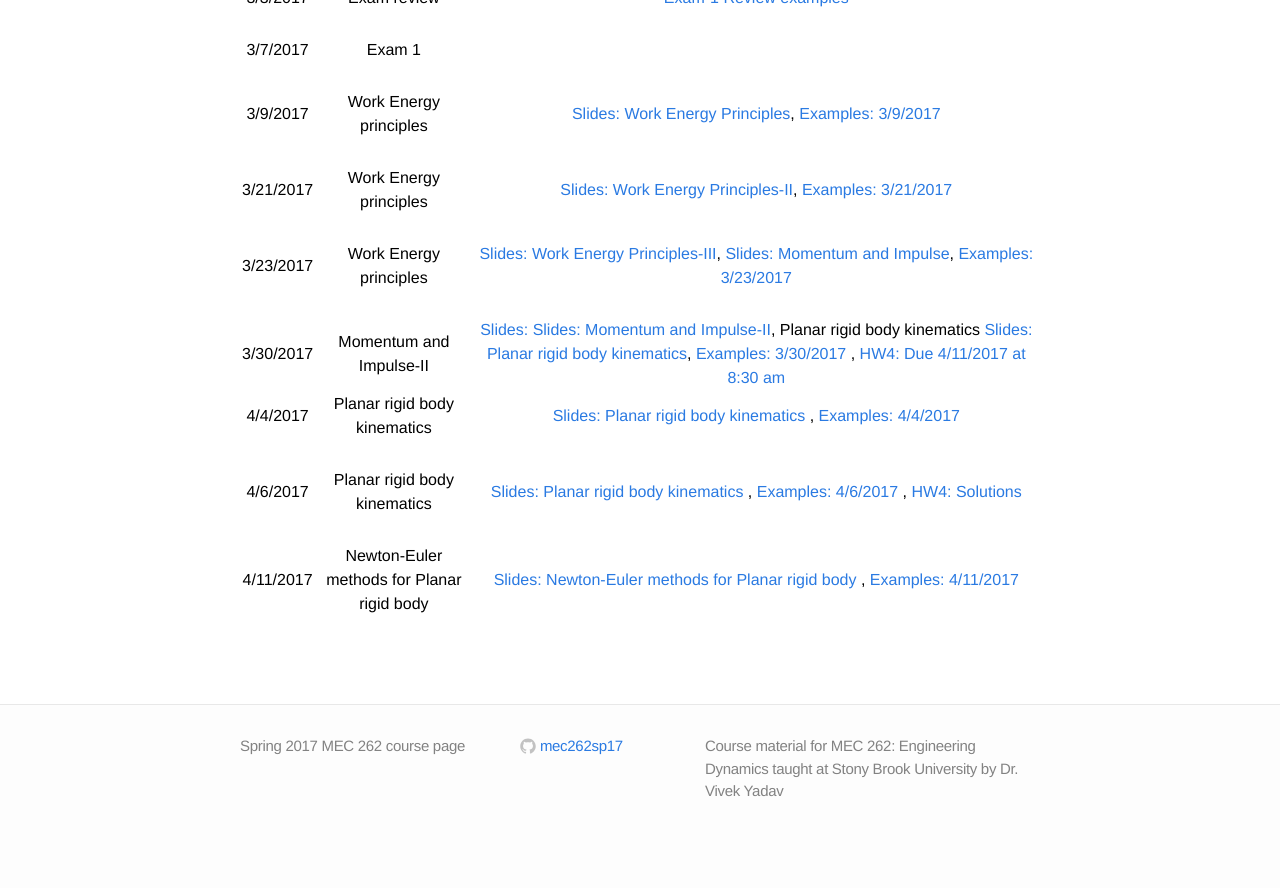
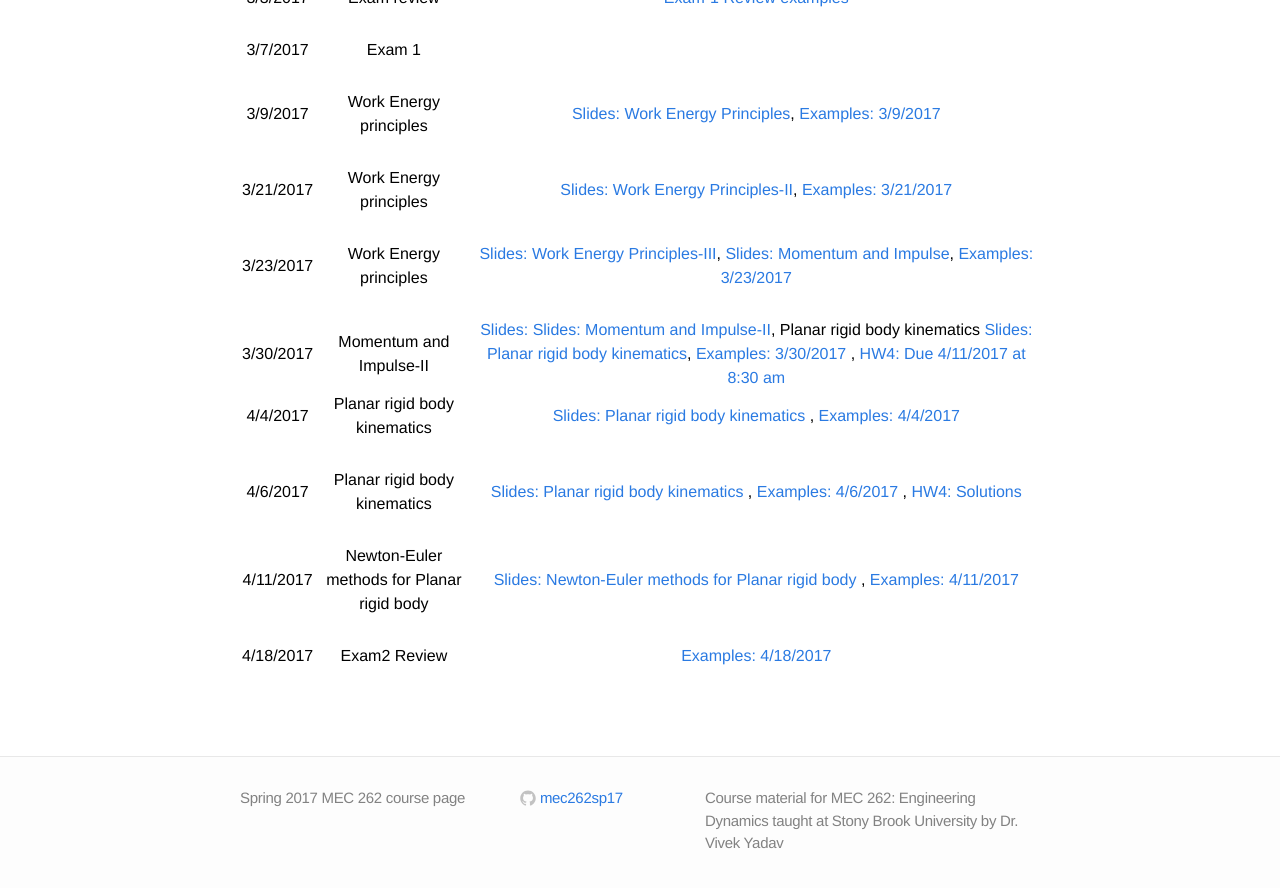
Before and after one commit to mec262sp17/mec262sp17.github.io, a Jekyll site: the page built from Course_materials.md, in a window 1280 px wide and 900 px high, scrolled down 1146 px. Shown: the top 888 px of the window. Built offline with Jekyll 4.4.1, drawn with Linux system fonts in a browser that asks for light colours; before the commit the page ends 1994 px from its top, so only the background shows below that.

Commit message:
Update Course_materials.md

```diff
--- a/Course_materials.md
+++ b/Course_materials.md
@@ -52,3 +52,5 @@
 | | | |
 |       4/11/2017    | Newton-Euler methods for  Planar rigid body  | [Slides: Newton-Euler methods for  Planar rigid body](https://mec262sp17.github.io/Presentations/Ch7_NewtonEuler_Planar_Rigid_Body.html#/)  ,  [Examples: 4/11/2017](https://mec262sp17.github.io/Notes/examples_4_11_2017_mec262.pdf)  |
 | | | |
+|       4/18/2017    | Exam2 Review  |  [Examples: 4/18/2017](https://mec262sp17.github.io/Notes/examples_4_18_2017_mec262.pdf)  |
+| | | |
```
